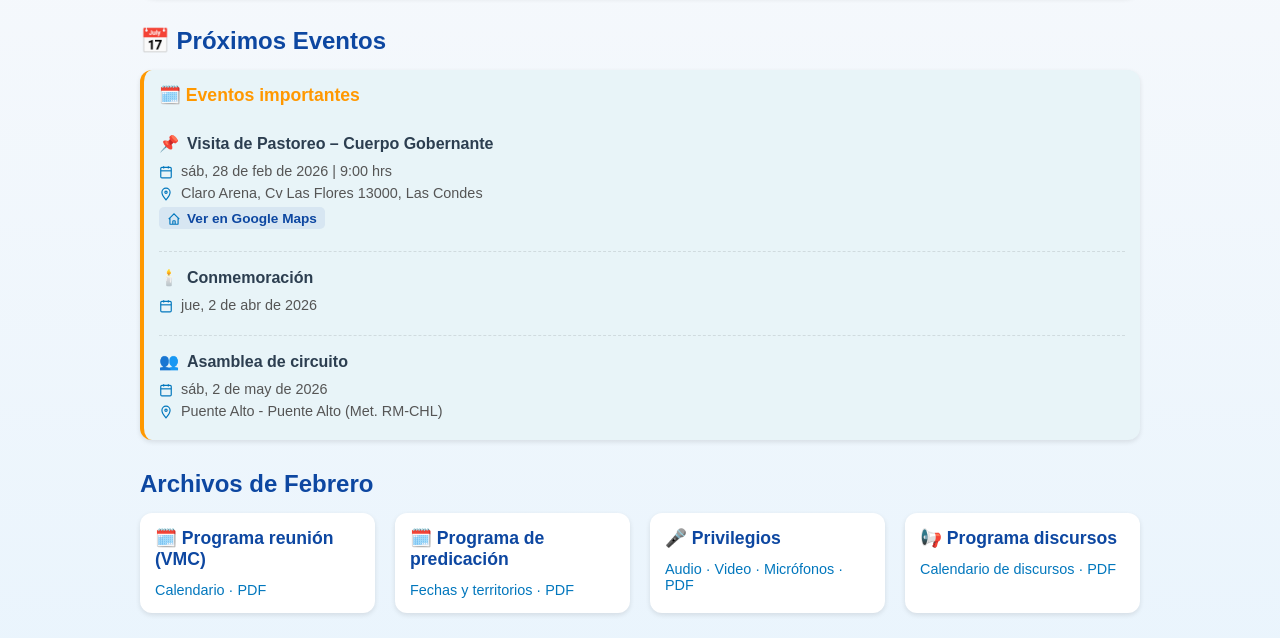
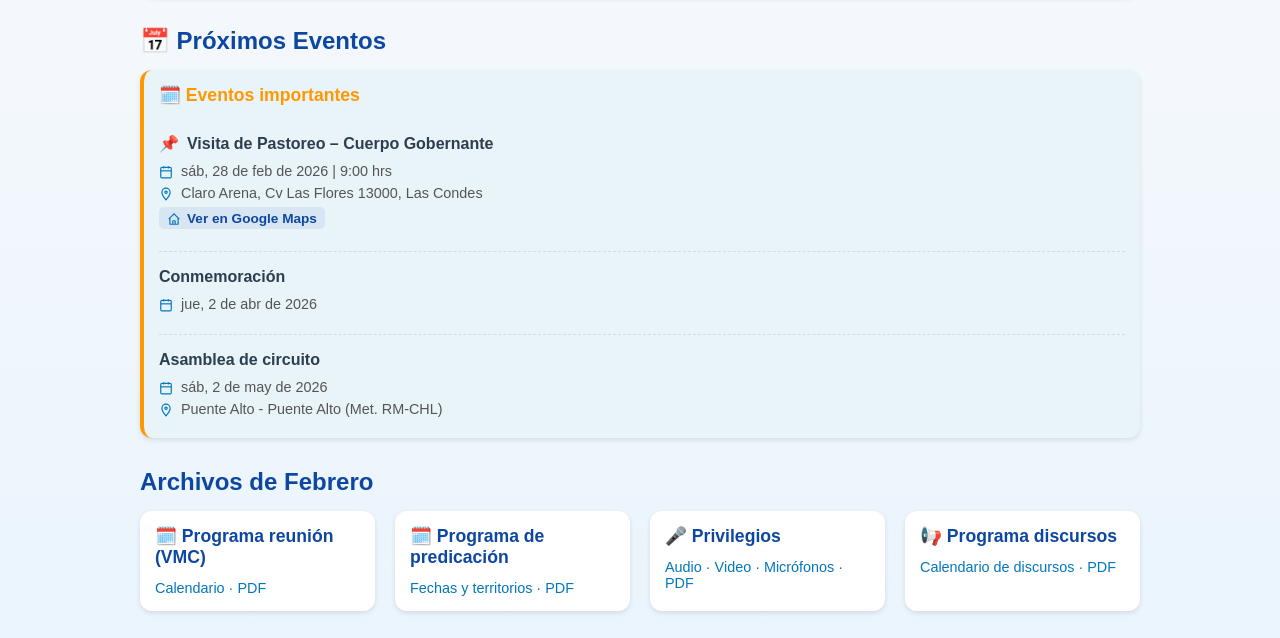
Before and after one commit to earanguizbravo/adr, a plain HTML site: page index.html in a window 1280 px wide. Shown: the part 156-794 px from the top of the page. Drawn offline with Linux system fonts and the light colour scheme.

Commit message:
Update index.html

```diff
--- a/index.html
+++ b/index.html
@@ -498,7 +498,6 @@
           <!-- Evento 2: Conmemoración -->
           <li class="event-item">
             <div class="event-header">
-              <span aria-hidden="true">🕯️</span>
               <h4>Conmemoración</h4>
             </div>
             <div class="event-meta">
@@ -517,7 +516,6 @@
           <!-- Evento 3: Asamblea de circuito -->
           <li class="event-item">
             <div class="event-header">
-              <span aria-hidden="true">👥</span>
               <h4>Asamblea de circuito</h4>
             </div>
             <div class="event-meta">
```
